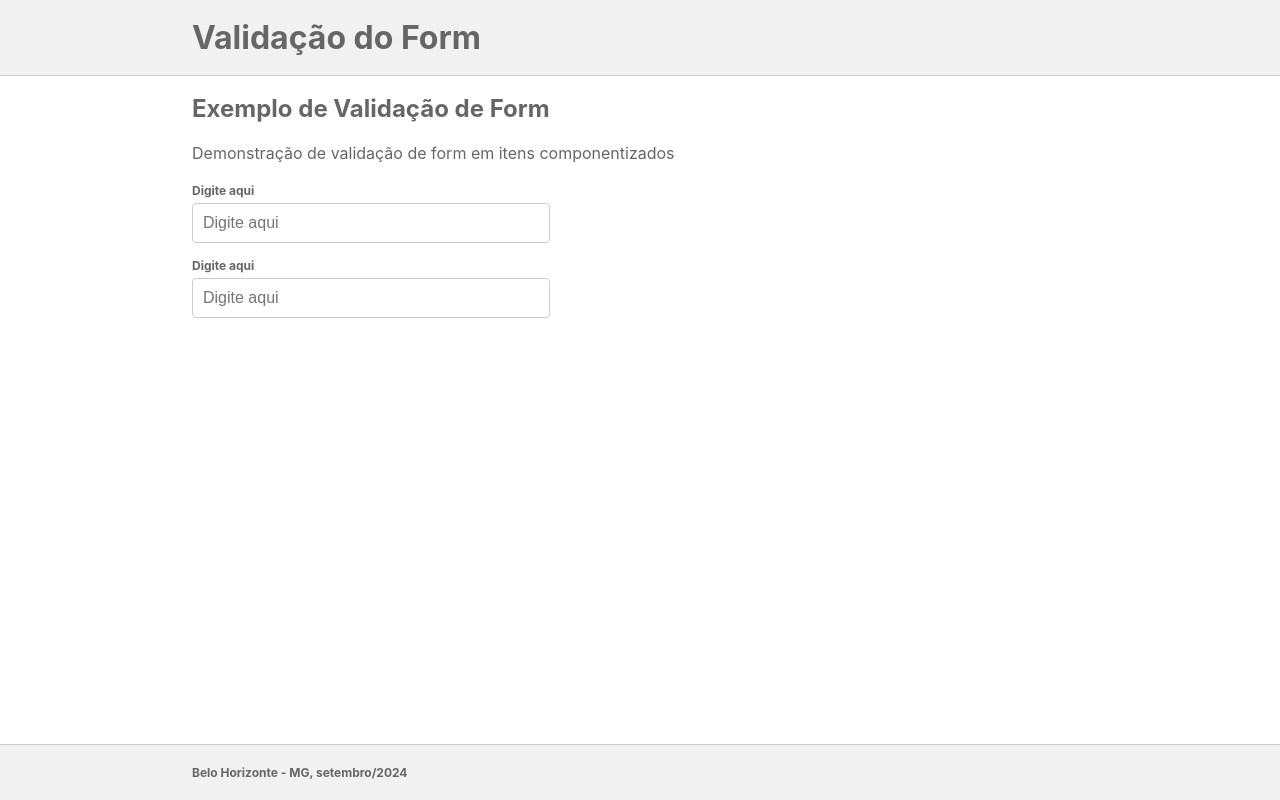
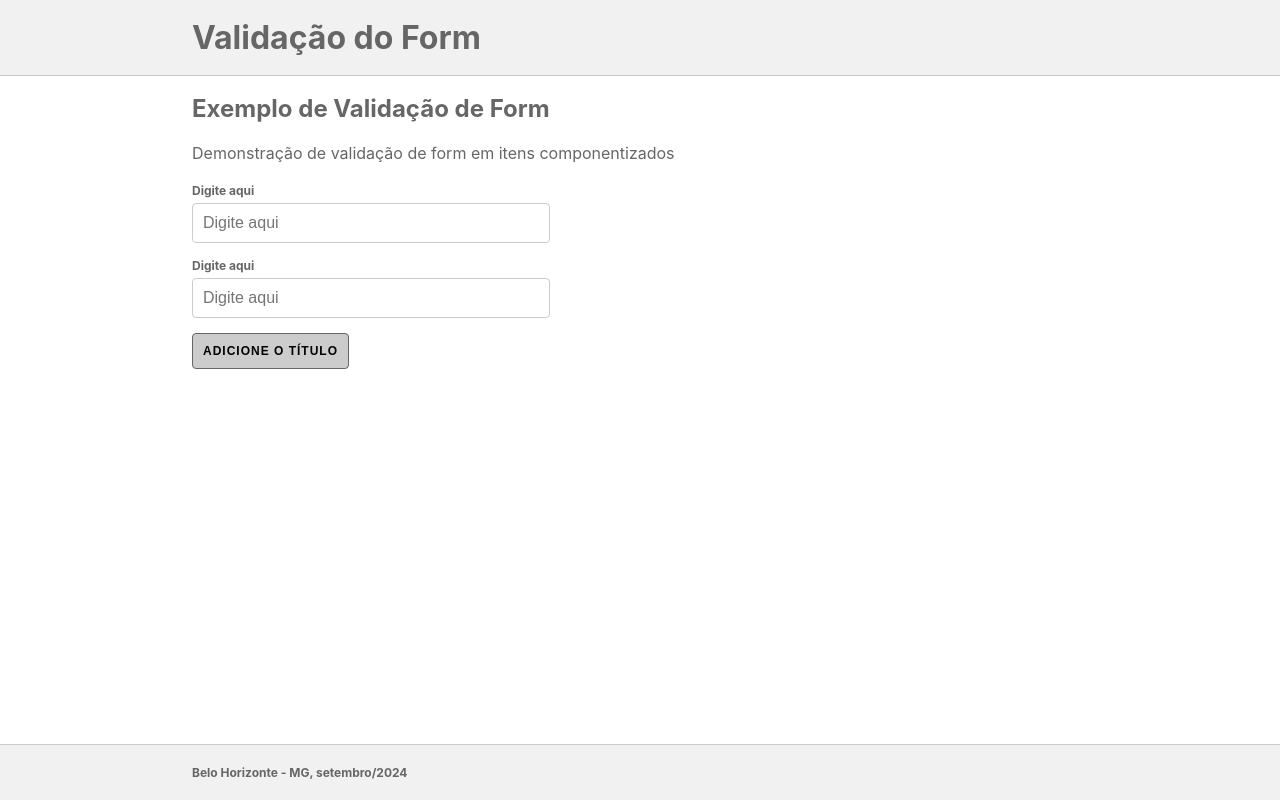
Before and after one commit to edudfeitosa/form-components, a React (Vite) app: page / in a window 1280 px wide. Built offline with nearby package versions, Linux system fonts and the light colour scheme.

Commit message:
Button -> adição do componente

```diff
--- a/src/components/features/form-user/FormUser.tsx
+++ b/src/components/features/form-user/FormUser.tsx
@@ -1,6 +1,13 @@
 import Input from "@/components/partials/input/Input.tsx";
+import Button from "@/components/partials/button/Button.tsx";
 
-const FormUser = () => (
+const FormUser = () => {
+
+    function clickButton() {
+        console.log('Funcionou');
+    }
+
+    return (
         <>
             <p>Demonstração de validação de form em itens componentizados</p>
             <Input
@@ -11,7 +18,12 @@ const FormUser = () => (
                 label="Digite aqui"
                 placeholder="Digite aqui"
             />
+            <Button
+                title="Adicione o título"
+                onClick={() => clickButton()}
+            />
         </>
     );
+};
 
 export default FormUser;
--- /dev/null
+++ b/src/components/partials/button/Button.tsx
@@ -0,0 +1,14 @@
+import React from "react";
+import styles from "./button.module.scss";
+
+type ButtonProps = React.ComponentProps<'button'> & {
+    title: string
+}
+
+const Button = ({title, ...props}: ButtonProps) => (
+    <div className={styles.button}>
+        <button{...props}>{title}</button>
+    </div>
+);
+
+export default Button;
--- /dev/null
+++ b/src/components/partials/button/button.module.scss
@@ -0,0 +1,24 @@
+.button {
+    margin-bottom: 10px;
+
+    button {
+        background-color: #ccc;
+        border-radius: 4px;
+        padding: 10px;
+        min-width: 150px;
+        border: 1px solid #666;
+        text-transform: uppercase;
+        letter-spacing: 1px;
+        font-size: 0.75rem;
+        font-weight: 700;
+        cursor: pointer;
+
+        &:hover {
+            background-color: #f1f1f1;
+        }
+
+        &:active {
+            background-color: #ccc;
+        }
+    }
+}
--- a/src/components/partials/input/Input.tsx
+++ b/src/components/partials/input/Input.tsx
@@ -5,13 +5,11 @@ type inputProps = React.ComponentProps<'input'> & {
     label: string;
 }
 
-const Input = ({label, ...props}: inputProps) => {
-    return (
-        <div className={styles.input}>
-            <label>{label}</label>
-            <input {...props} />
-        </div>
-    )
-};
+const Input = ({label, ...props}: inputProps) => (
+    <div className={styles.input}>
+        <label>{label}</label>
+        <input {...props} />
+    </div>
+);
 
 export default Input;
```
Lines whose indentation alone changed are shown as unchanged.
